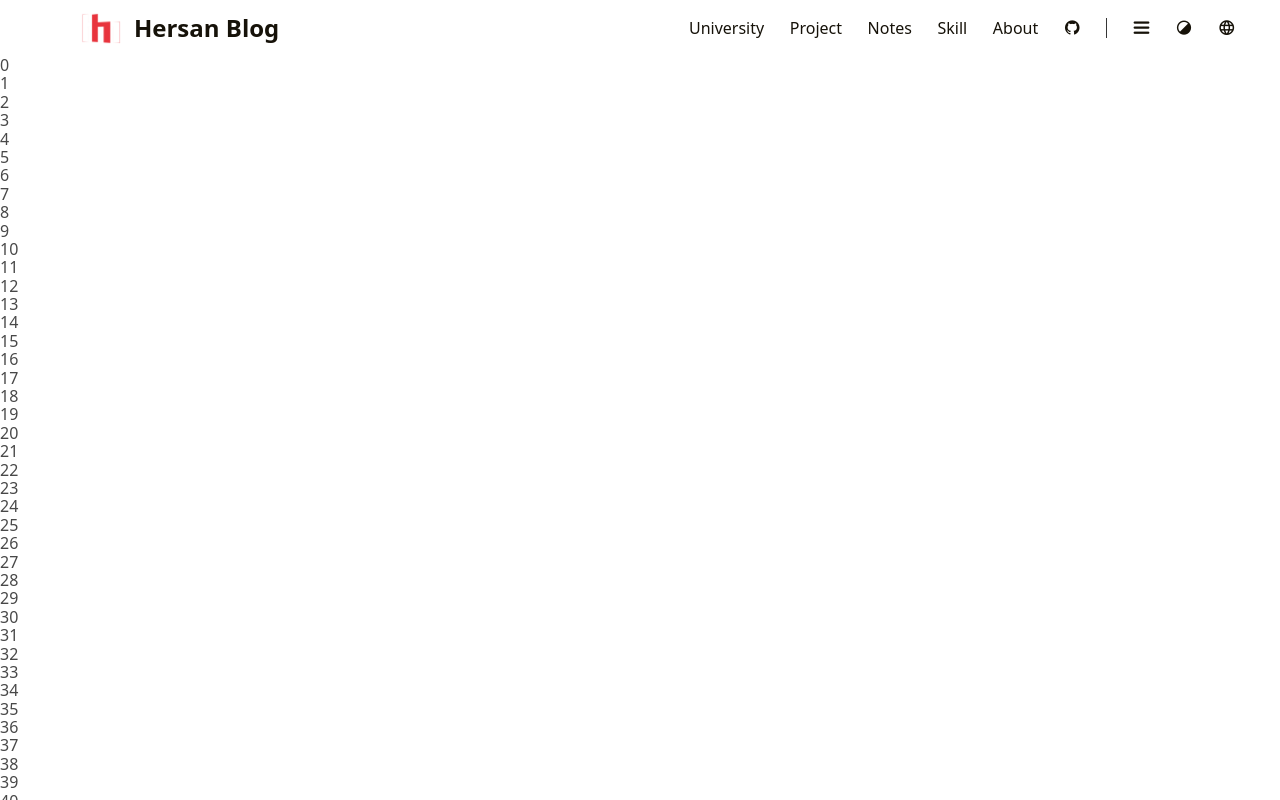
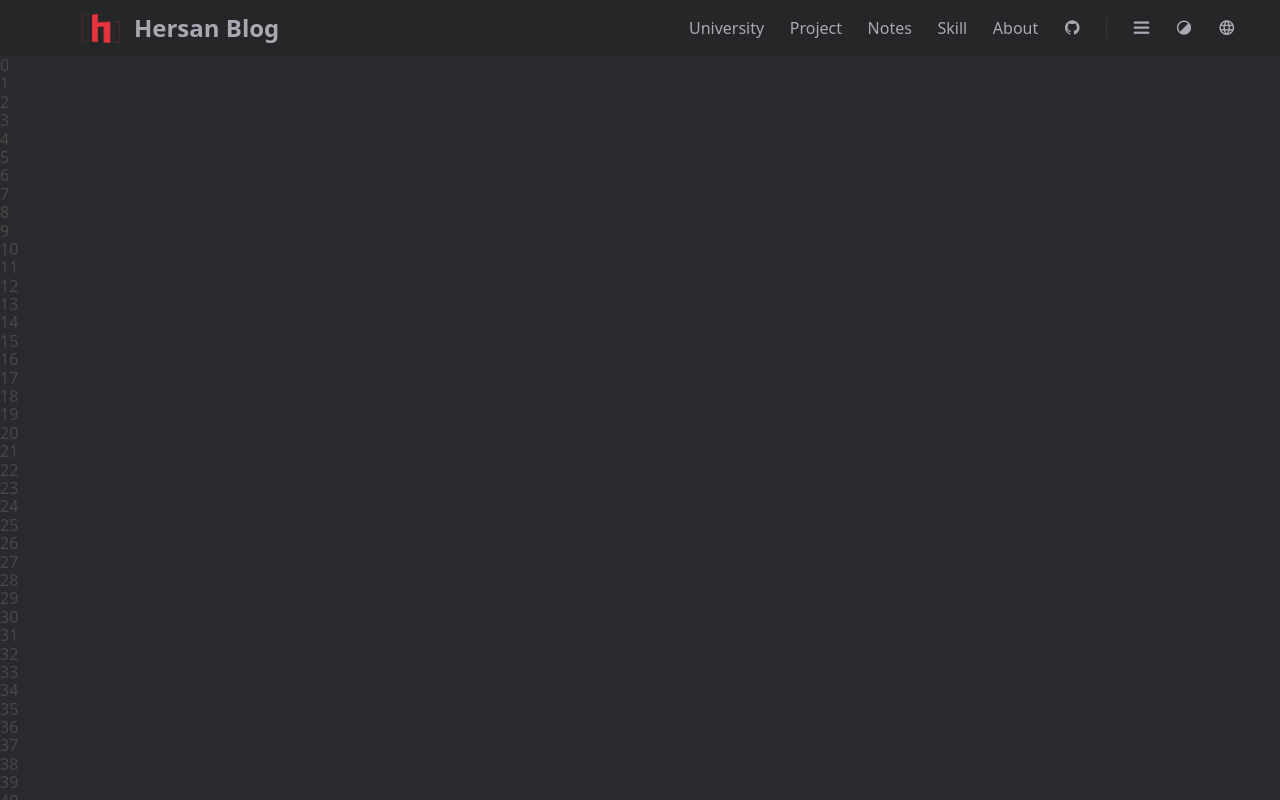
Before and after one commit to HersanKuang/hersan-b, a React (Create React App) app: page /home in a window 1280 px wide. Built offline with nearby package versions, Linux system fonts and the light colour scheme.

Commit message:
build: add switch theme demo

```diff
--- a/src/views/home/index.tsx
+++ b/src/views/home/index.tsx
@@ -1,4 +1,4 @@
-import React, { memo } from 'react'
+import React, { memo, useState } from 'react'
 import type { FC, ReactNode } from 'react'
 import { ThemeProvider } from 'styled-components'
 import { HomeWrapper } from './style'
@@ -12,12 +12,17 @@ interface IProps {
 }
 
 const Home: FC<IProps> = () => {
+  const [switchTheme, setSwitchTheme] = useState(false)
+  setTimeout(() => {
+    setSwitchTheme(!switchTheme)
+  }, 5000)
+
   return (
-    <ThemeProvider theme={light}>
+    <ThemeProvider theme={switchTheme ? dark : light}>
       <HomeWrapper>
-        <HomeHeader theme={light} />
-        <HomeContent theme={light} />
-        <HomeFooter theme={light} />
+        <HomeHeader theme={switchTheme ? dark : light} />
+        <HomeContent theme={switchTheme ? dark : light} />
+        <HomeFooter theme={switchTheme ? dark : light} />
       </HomeWrapper>
     </ThemeProvider>
   )
```
